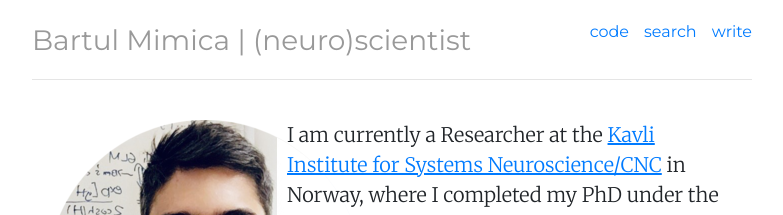
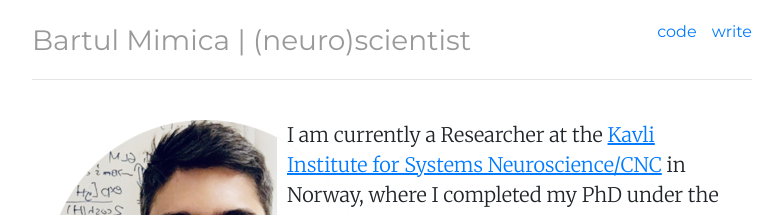
Before and after one commit to bartulem/bartulem.github.io, a Jekyll site: the page built from index.html, in a window 1280 px wide. Shown: the top 215 px of the page, without its empty margins (248-1031 px from the left). Built offline with Jekyll 4.4.1, drawn with Linux system fonts in a browser that asks for light colours; comment, search, counter and statistics services are not loaded.

```diff
--- a/_config.yml
+++ b/_config.yml
@@ -12,14 +12,3 @@
 
 paginate: 5
 paginate_path: "/write/page:num/"
-
-baseurl: "/search"
-
-tipue_search:
-  include:
-    pages: true
-
-plugins:
-  - jekyll-feed
-exclude:
-  - Gemfile
--- a/_includes/header.html
+++ b/_includes/header.html
@@ -1,7 +1,6 @@
 <div class="header">
 	<ul class="nav nav-pills float-right">
 		<li class="{{ page.code }}"><a href="/code" title="code">code</a></li>
-		<li class="{{ page.search }}"><a href="/search" title="search">search</a></li>
 		<li class="{{ page.write }}"><a href="/write" title="write">write</a></li>
 	</ul>
 	<h3 class="text-muted"><a href="/">Bartul Mimica | {{ page.category }}</a></h3>
```
